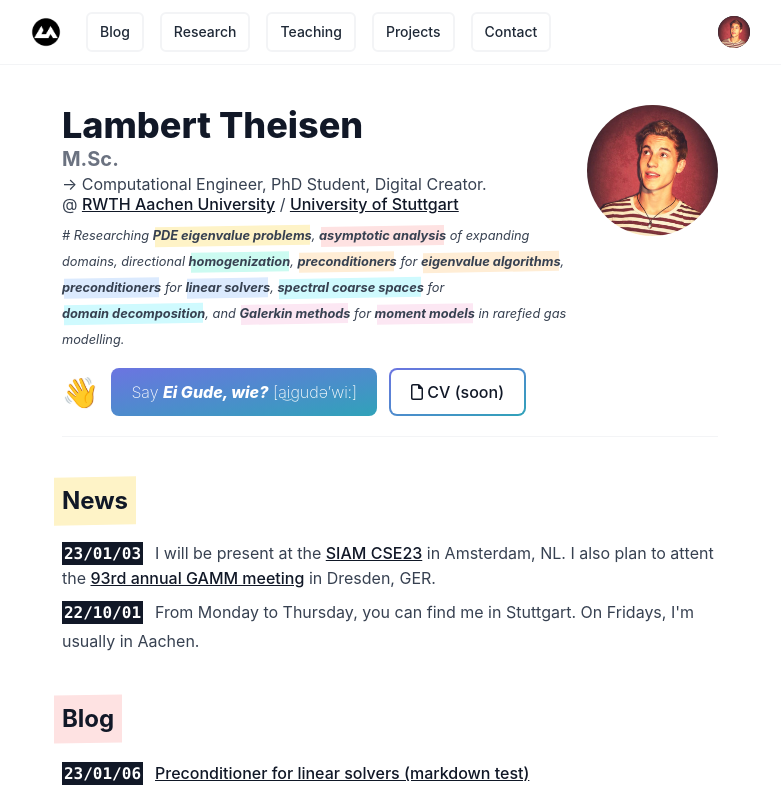
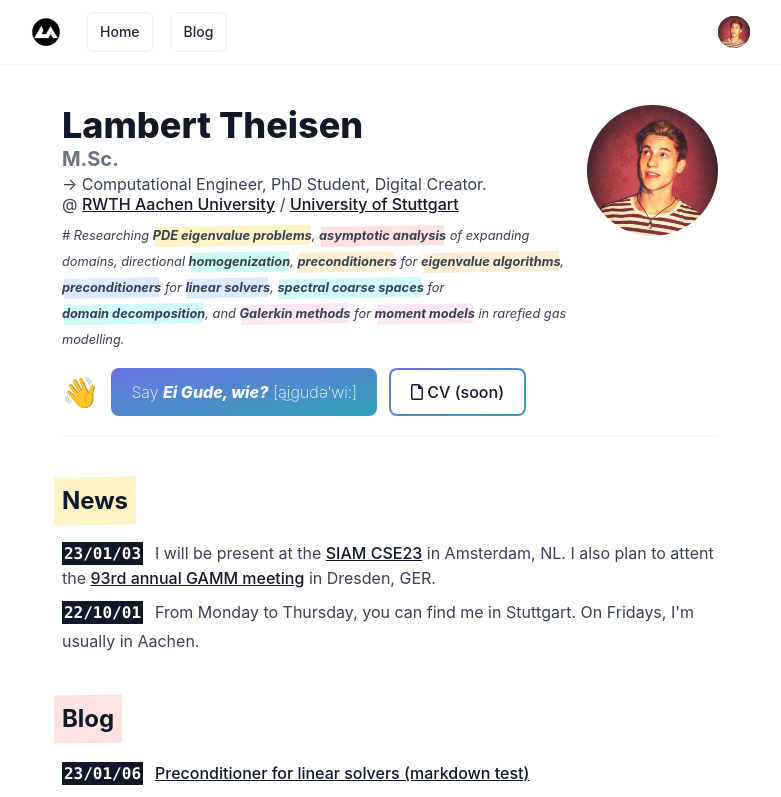
Before and after one commit to lamBOOO/thsn.dev, a Next.js app: page / in a window 1280 px wide. Shown: the top 797 px of the page, without its empty margins (250-1031 px from the left). Built offline with nearby package versions, Linux system fonts and the light colour scheme.

Commit message:
Remove scrolling targets from navbar

```diff
--- a/components/Stickynavbar.tsx
+++ b/components/Stickynavbar.tsx
@@ -11,11 +11,12 @@ import logo_me from '../public/me.jpg'
 import { scrollToIdNoUrlChange } from '../lib/scrolling'
 
 const navigation = [
-  { name: 'Blog', id: 'blog', current: false },  //  📢
-  { name: 'Research', id: 'research', current: false },  //  📑
-  { name: 'Teaching', id: 'teaching', current: false },  //  👨‍🏫
-  { name: 'Projects', id: 'projects', current: false },  //  🙈
-  { name: 'Contact', id: 'contact', current: false },  //  📢
+  { name: 'Home', id: '/', current: false },  //  📢
+  { name: 'Blog', id: '/blog', current: false },  //  📢
+  // { name: 'Research', id: 'research', current: false },  //  📑
+  // { name: 'Teaching', id: 'teaching', current: false },  //  👨‍🏫
+  // { name: 'Projects', id: 'projects', current: false },  //  🙈
+  // { name: 'Contact', id: 'contact', current: false },  //  📢
 ]
 
 function classNames(...classes: any[]) {
@@ -43,8 +44,9 @@ export default function Navbar() {
                 </div>
                 <div className="flex flex-1 items-center justify-center sm:items-stretch sm:justify-start">
                   <div className="flex flex-shrink-0 items-center">
-                    <button
-                      onClick={() => { scrollToIdNoUrlChange("home", { behavior: "auto" }); setEffect(true); }}
+                    <Link
+                      onClick={() => { setEffect(true); }}
+                      href="/"
                       className={`${effect && "animate-rotate"
                         }`}
                       onAnimationEnd={() => setEffect(false)}
@@ -55,14 +57,14 @@ export default function Navbar() {
                         alt="Lambert Theisens logo"
                         sizes="32px"
                       />
-                    </button>
+                    </Link>
                   </div>
                   <div className="hidden sm:ml-6 sm:block">
                     <div className="flex space-x-4">
                       {navigation.map((item) => (
-                        <button
+                        <Link
                           key={item.name}
-                          onClick={() => scrollToIdNoUrlChange(item.id, { behavior: "auto" })}
+                          href={item.id}
                           className={classNames(
                             item.current ? 'bg-gray-900 text-white' : 'text-gray-800 hover:bg-gray-100 hover:text-black',
                             'px-3 py-2 rounded-md text-sm font-medium border-2 border-gray-100 hover:text-white'
@@ -70,7 +72,7 @@ export default function Navbar() {
                           aria-current={item.current ? 'page' : undefined}
                         >
                           {item.name}
-                        </button>
+                        </Link>
                       ))}
                     </div>
                   </div>
@@ -100,12 +102,12 @@ export default function Navbar() {
                       <Menu.Items className="absolute right-0 z-10 mt-2 w-48 origin-top-right rounded-md bg-white py-1 shadow-lg ring-1 ring-black ring-opacity-5 focus:outline-none">
                         <Menu.Item>
                           {({ active }) => (
-                            <a
+                            <Link
                               href="#"
                               className={classNames(active ? 'bg-gray-100' : '', 'block px-4 py-2 text-sm text-gray-700')}
                             >
                               Add some menu
-                            </a>
+                            </Link>
                           )}
                         </Menu.Item>
                       </Menu.Items>
@@ -120,8 +122,8 @@ export default function Navbar() {
                 {navigation.map((item) => (
                   <Disclosure.Button
                     key={item.name}
-                    as="button"
-                    onClick={() => {scrollToIdNoUrlChange(item.id, { behavior: "auto" }); }}
+                    as="a"
+                    href={item.id}
                     className={classNames(
                       item.current ? 'bg-gray-900 text-white' : 'text-gray-800 hover:bg-gray-100',
                       'block px-3 py-2 rounded-md text-base font-medium'
```
